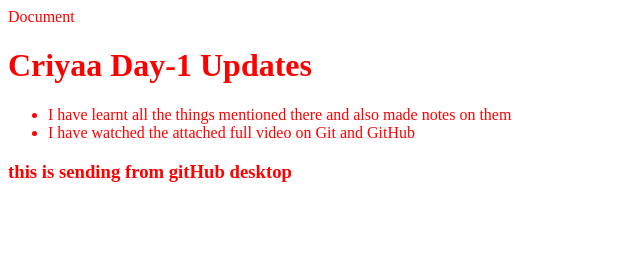
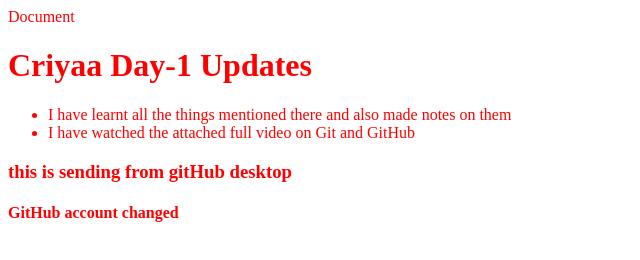
Before and after one commit to makamsanjay/criyaa-test, a plain HTML site: page index.html in a window 1280 px wide. Shown: the whole page, without its empty margins (0-640 px from the left). Drawn offline with Linux system fonts and the light colour scheme.

Commit message:
github account chnaged

```diff
--- a/index.html
+++ b/index.html
@@ -14,6 +14,7 @@
             <li>I have watched the attached full video on Git and GitHub</li>
     </ul>
     <h3> this is sending from gitHub desktop</h3>
+    <h4>GitHub account changed </h4>
 </div>
 </body>
 </html>
```
